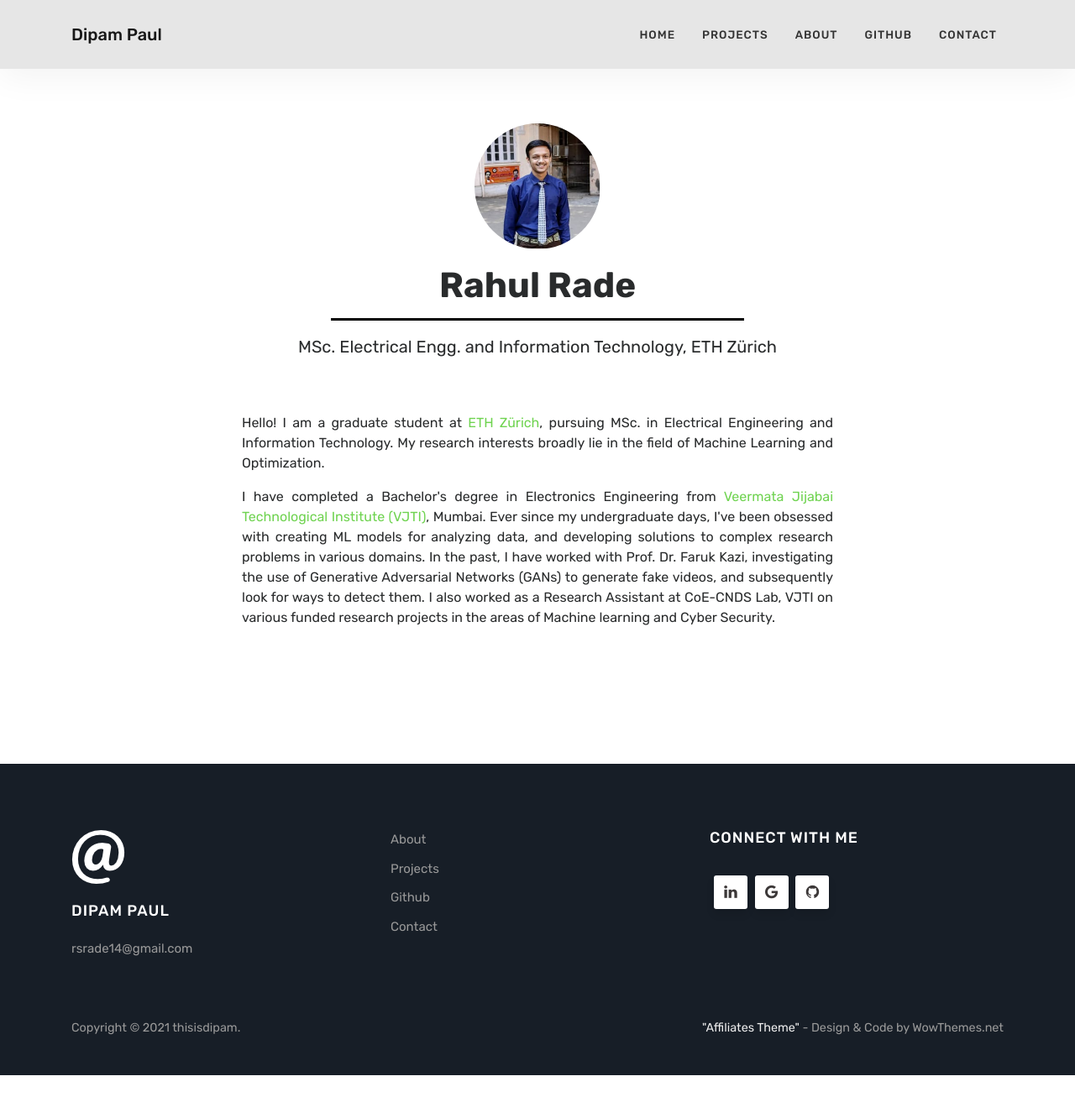
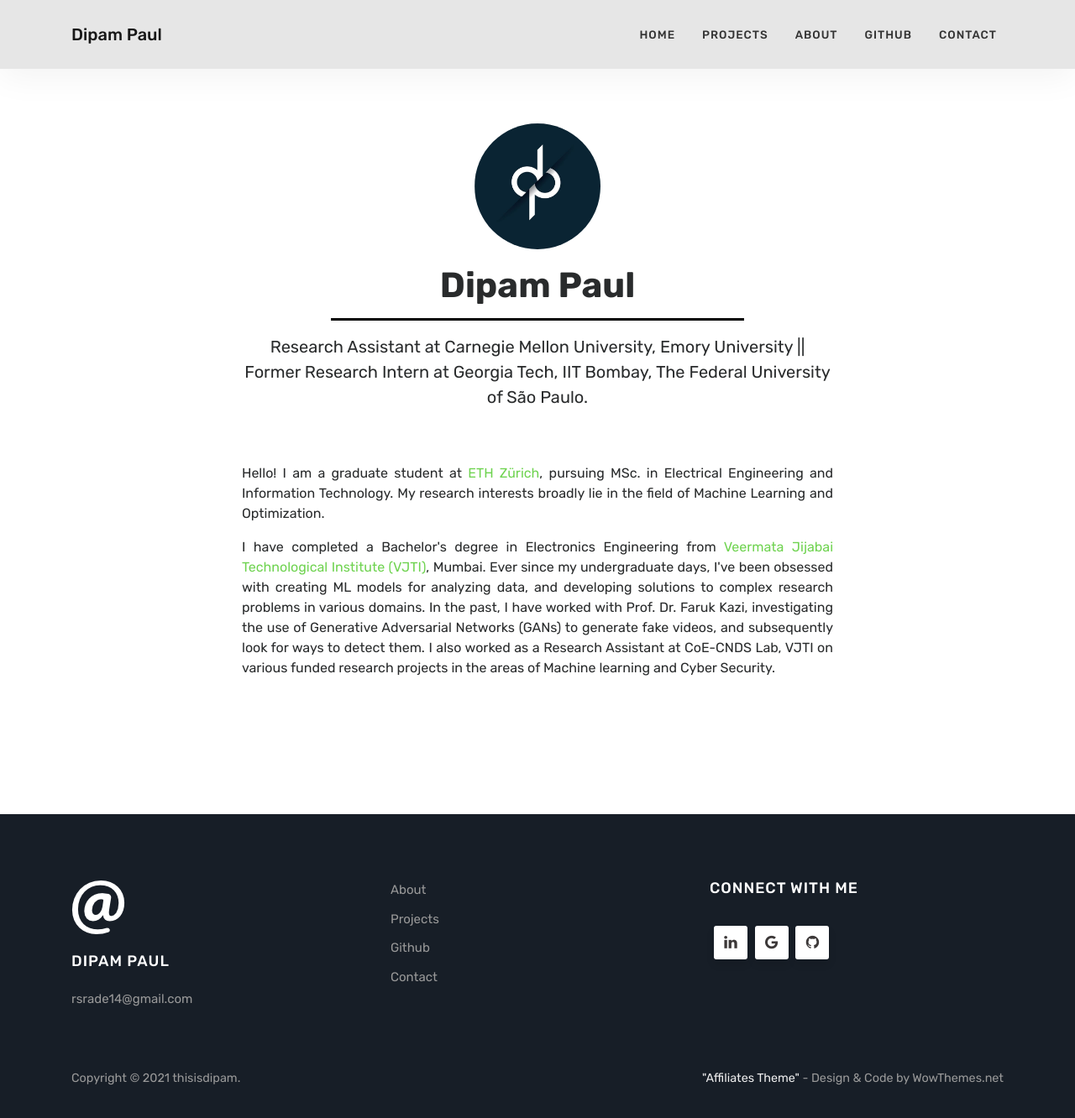
Before and after one commit to thisisdipam/thisisdipam.github.io, a Jekyll site: the page built from index.html, in a window 1280 px wide and 1341 px high. Shown: the top 1332 px of the window at 84% size. Built offline with Jekyll 4.4.1, drawn with Linux system fonts in a browser that asks for light colours.

Commit message:
Update index.html

```diff
--- a/index.html
+++ b/index.html
@@ -7,10 +7,10 @@
 ================================================== -->
 <section class="intro full-width">
     <div class="wrapintro">
-        <img src="{{ site.baseurl }}/assets/images/imrahulr.jpg" class="rounded-circle profile-img" alt="Rahul Rade">
-        <h2>Rahul Rade</h2>
+        <img src="{{ site.baseurl }}/assets/images/a0d3733d8893d70aa12a6d654823a973.jpg" class="rounded-circle profile-img" alt="Dipam Paul">
+        <h2>Dipam Paul</h2>
         <hr class="intro-hr"/>
-        <p class="degree">MSc. Electrical Engg. and Information Technology, ETH Zürich</p>
+        <p class="degree">Research Assistant at Carnegie Mellon University, Emory University || Former Research Intern at Georgia Tech, IIT Bombay, The Federal University of São Paulo.</p>
         <br><br>
         <p class="bio">Hello! I am a graduate student at <a href="https://ethz.ch/de.html">ETH Zürich</a>, pursuing MSc. in Electrical Engineering and Information Technology. My research interests broadly lie in the field of Machine Learning and Optimization.</p>
         <p class="bio">I have completed a Bachelor's degree in Electronics Engineering from <a href="https://www.vjti.ac.in/">Veermata Jijabai Technological Institute (VJTI)</a>, Mumbai. Ever since my undergraduate days, I've been obsessed with creating ML models for analyzing data, and developing solutions to complex research problems in various domains. In the past, I have worked with Prof. Dr. Faruk Kazi, investigating the use of Generative Adversarial Networks (GANs) to generate fake videos, and subsequently look for ways to detect them. I also worked as a Research Assistant at CoE-CNDS Lab, VJTI on various funded research projects in the areas of Machine learning and Cyber Security.</p>
```
